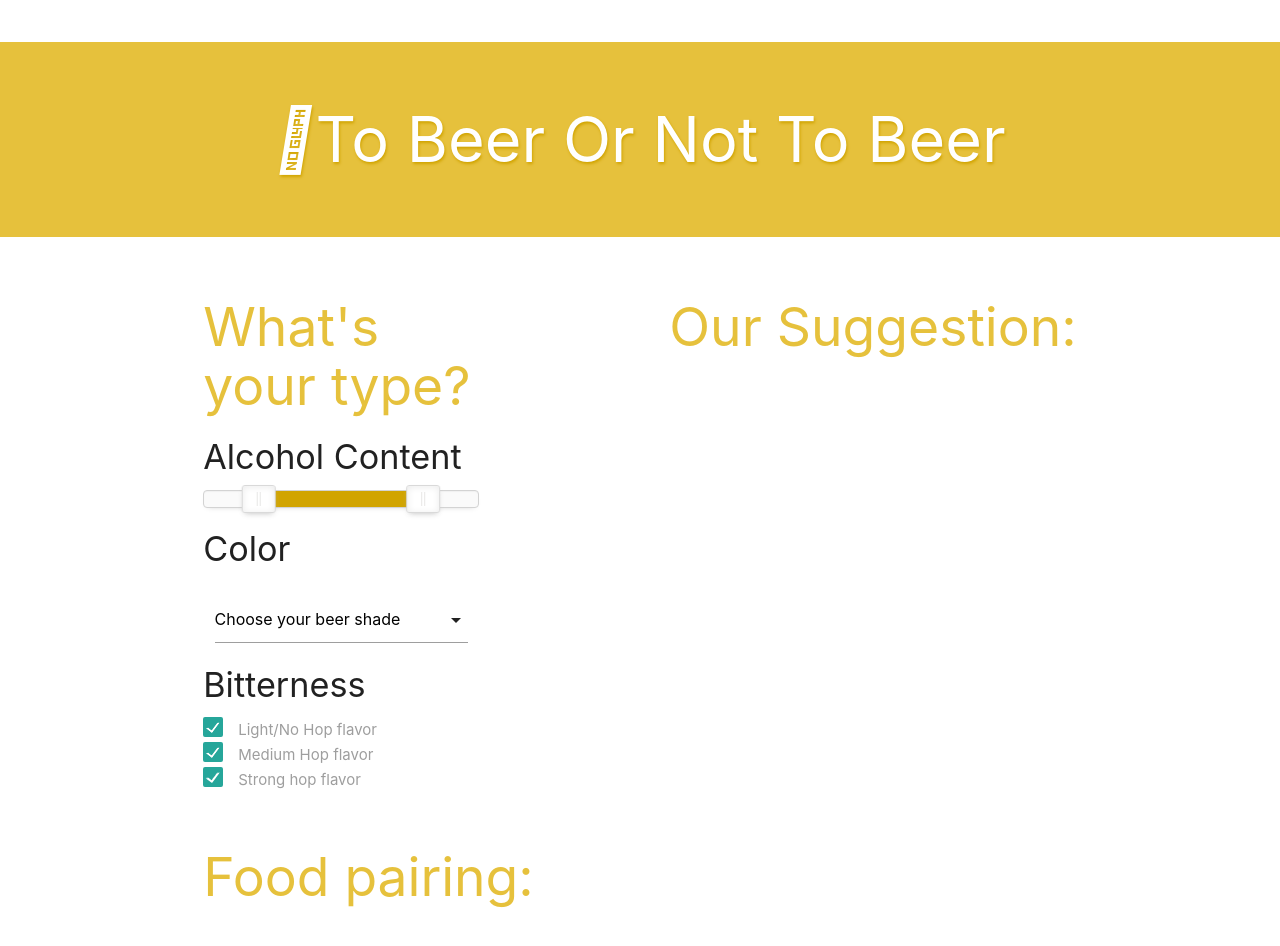
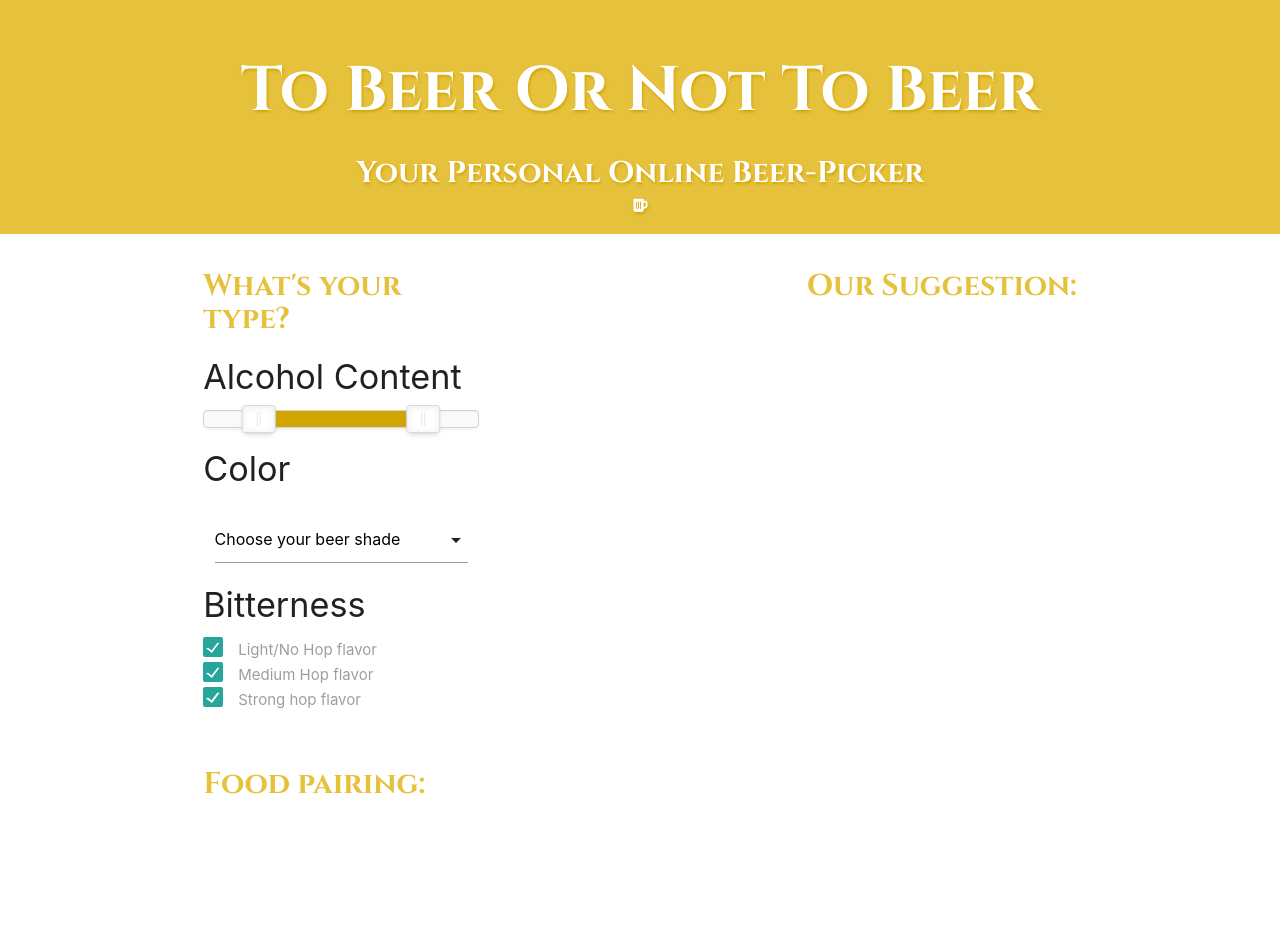
Before and after one commit to pyhurst/Project_1_Brew, a plain HTML site: page index.html in a window 1280 px wide. After the commit the page ends 842 px from the top, so only its background shows below. Drawn offline with nearby package versions, Linux system fonts and the light colour scheme.

Commit message:
adding/testing new font

```diff
--- a/index.html
+++ b/index.html
@@ -9,13 +9,16 @@
       href="https://cdnjs.cloudflare.com/ajax/libs/noUiSlider/14.0.2/nouislider.css"
       rel="stylesheet"
     />
-    <link rel="stylesheet" href="https://cdnjs.cloudflare.com/ajax/libs/font-awesome/4.7.0/css/font-awesome.min.css">
+    <script src="https://kit.fontawesome.com/ad020ced0c.js" crossorigin="anonymous"></script>
     <script src="https://cdnjs.cloudflare.com/ajax/libs/noUiSlider/14.0.3/nouislider.js"></script>
+    <link href="https://fonts.googleapis.com/css2?family=Cinzel:wght@700&display=swap" rel="stylesheet">
     <title>BrewDog</title>
   </head>
   <body>
     <header>
-      <h1><i class="fas fa-beer"></i>To Beer Or Not To Beer</h1>
+      <h1>To Beer Or Not To Beer</h1>
+      <p>Your Personal Online Beer-Picker</p>
+      <i class="fas fa-beer"></i>
     </header>
     <div class="container">
       <div class="row">
--- a/style.css
+++ b/style.css
@@ -7,16 +7,16 @@
 
 /* Heading */
 header {
-
   text-align: center;
   background-color: rgb(230, 193, 60);
-
-}
-
-header h1 {
+  font-family: 'Cinzel', serif;
   padding: 1em;
   color: white;
   text-shadow: 1px 2px 3px rgb(209, 164, 0);
+}
+
+header p {
+  font-size: 2em;
 }
 
 /* beer info input div */
@@ -25,11 +25,10 @@ header h1 {
 }
 
 h2 {
+  font-size: 2em;
+  font-family: 'Cinzel', serif;
   color: rgb(230, 193, 60);
 }
-
-
-
 
 
 /* slider */
@@ -46,6 +45,11 @@ div.noUi-connect {
   background-color: rgb(255, 240, 102);
 }
 
+/* checkboxes */
+ .filled-in {
+  background-color: hotpink;
+}
+
 /* beer display */
 #beer-display {
   /* border: 1px dotted wheat; */
```
